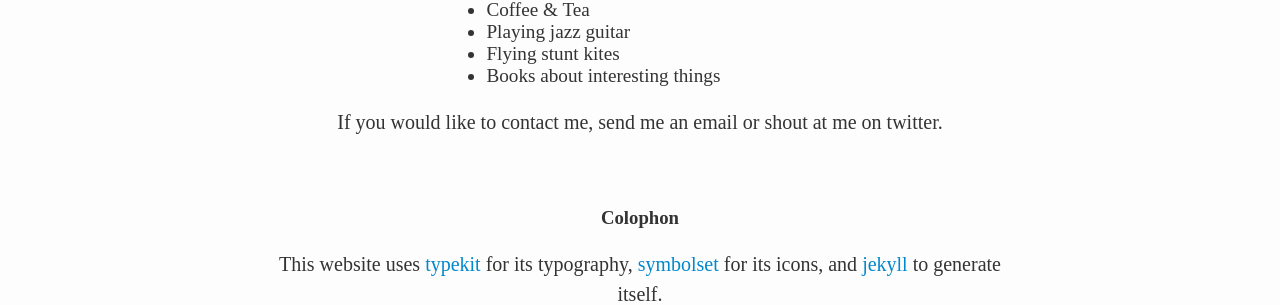
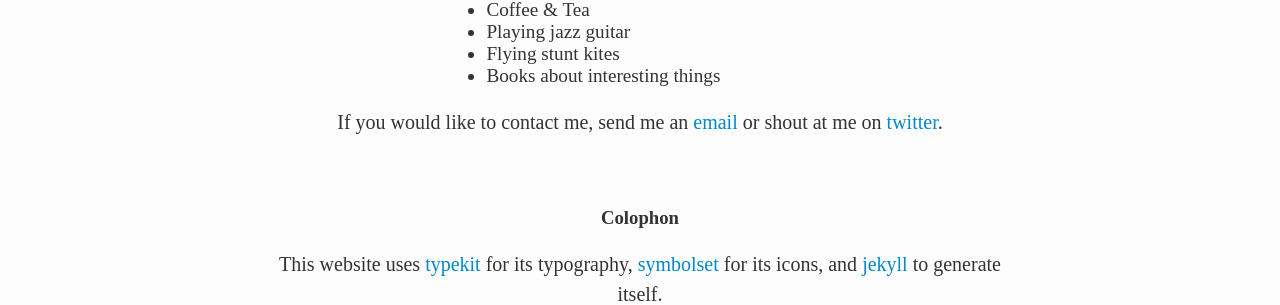
Before and after one commit to taylorlapeyre/taylorlapeyre.github.io, a Jekyll site: the page built from about.md, in a window 1280 px wide. Shown: the part 510-815 px from the top of the page. Built offline with Jekyll 4.4.1, drawn with Linux system fonts in a browser that asks for light colours; some of the changed lines change nothing that is shown.

Commit message:
add links

```diff
--- a/about.md
+++ b/about.md
@@ -15,7 +15,7 @@ I like many things. Some of these things include...
 * Flying stunt kites
 * Books about interesting things
 
-If you would like to contact me, send me an email or shout at me on twitter.
+If you would like to contact me, send me an [email](mailto:taylorlapeyre@gmail.com) or shout at me on [twitter](http://twitter.com/taylorlapeyre).
 
 <br>
 
```
